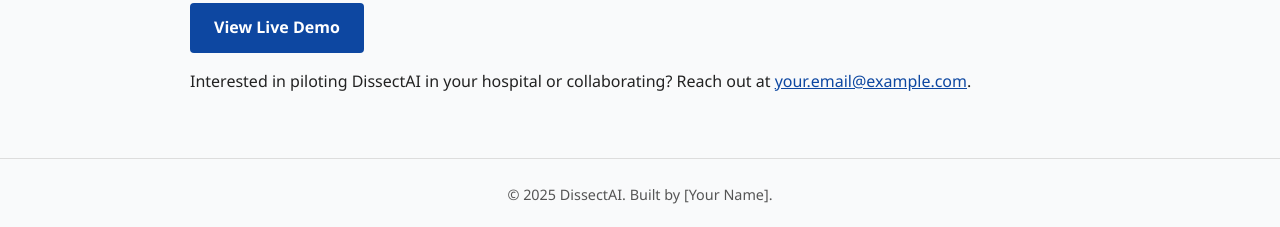
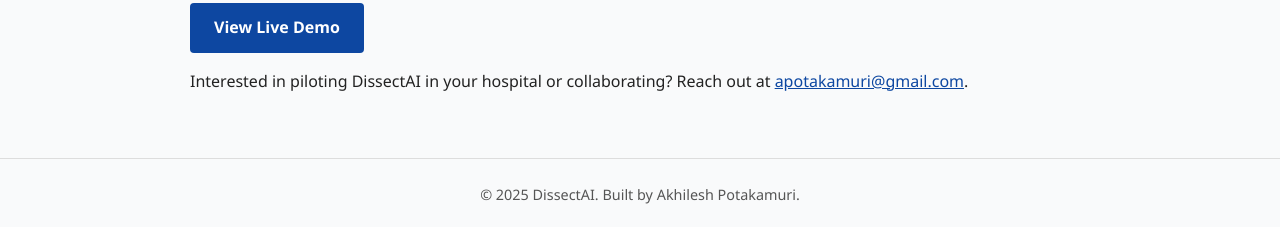
Before and after one commit to dissect-ai/dissect.ai, a plain HTML site: page index.html in a window 1280 px wide. Shown: the part 856-1083 px from the top of the page. Drawn offline with Linux system fonts and the light colour scheme.

Commit message:
Update index.html

```diff
--- a/index.html
+++ b/index.html
@@ -95,12 +95,12 @@
       <p>Try the prototype and see how it works.</p>
       <a href="https://your-streamlit-demo-link" target="_blank" class="button">View Live Demo</a>
 
-      <p>Interested in piloting DissectAI in your hospital or collaborating? Reach out at <a href="mailto:your.email@example.com">your.email@example.com</a>.</p>
+      <p>Interested in piloting DissectAI in your hospital or collaborating? Reach out at <a href="mailto:apotakamuri@gmail.com">apotakamuri@gmail.com</a>.</p>
     </section>
   </main>
 
   <footer>
-    &copy; 2025 DissectAI. Built by [Your Name].
+    &copy; 2025 DissectAI. Built by Akhilesh Potakamuri.
   </footer>
 </body>
 </html>
```
